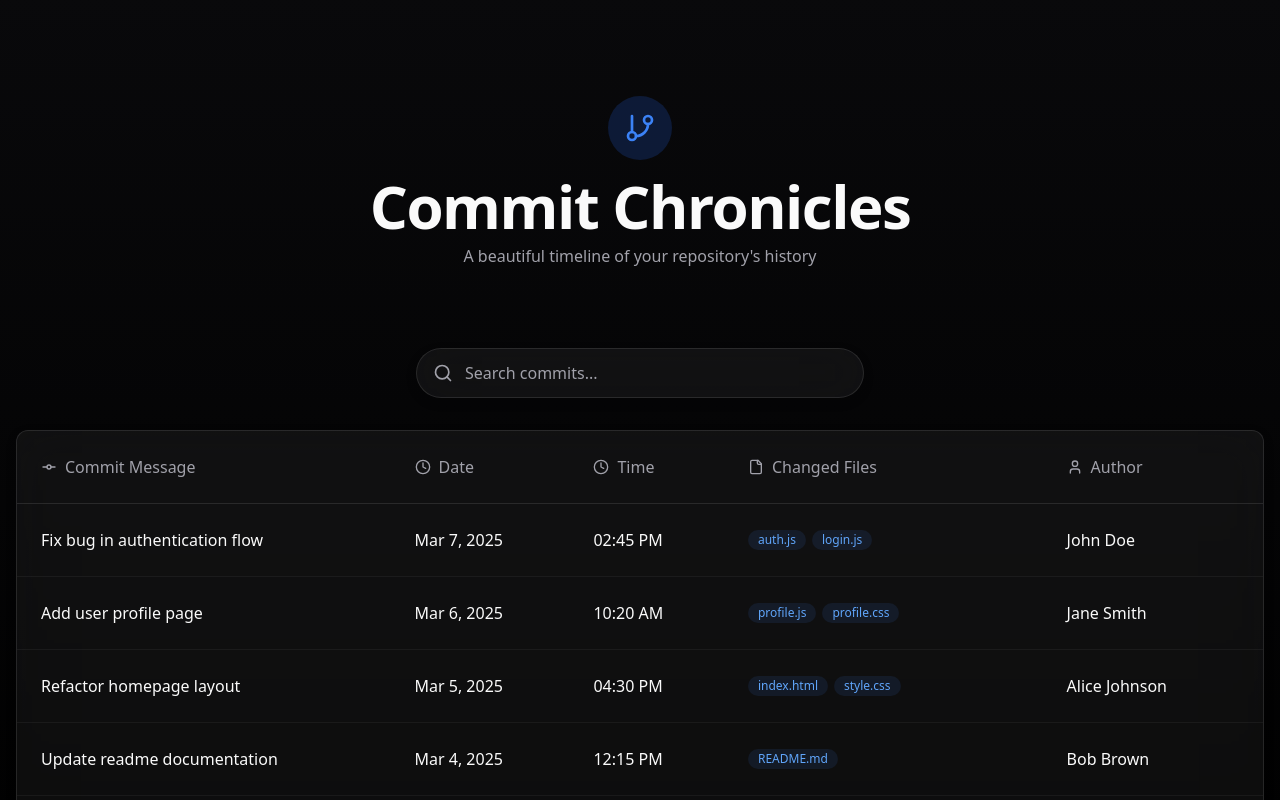
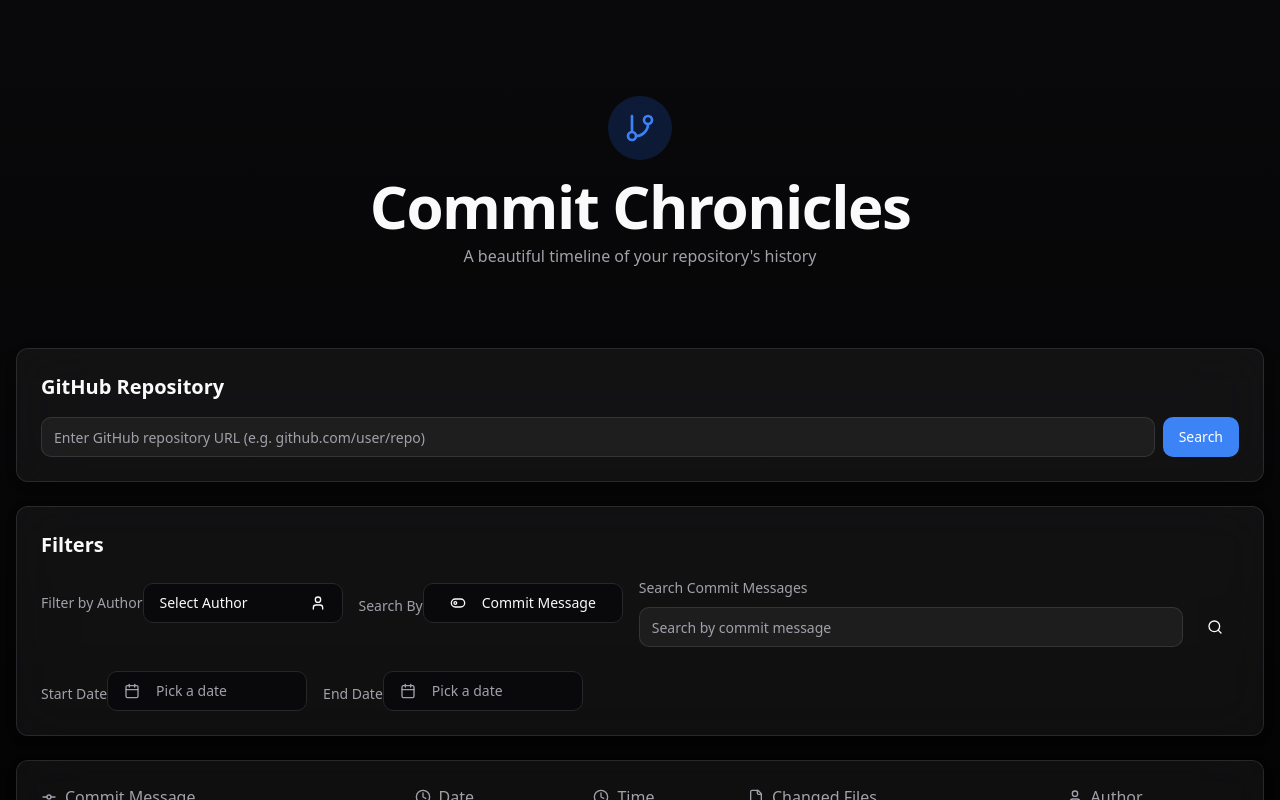
Before and after one commit to Kunj05/commit-chronicles, a React (Vite) app: page / in a window 1280 px wide. Shown: the top 800 px of the page. Built offline with nearby package versions, Linux system fonts and the light colour scheme.

Commit message:
Implement repository search and filters
This commit implements repository search functionality with filters for author, filename/commit message, and date range.

```diff
--- a/src/components/CommitTable.tsx
+++ b/src/components/CommitTable.tsx
@@ -1,7 +1,14 @@
 
-import React from 'react';
+import React, { useState } from 'react';
 import { Commit } from '../types';
-import { GitCommit, Clock, File, User } from 'lucide-react';
+import { GitCommit, Clock, File, User, Calendar, Search, ToggleLeft, ToggleRight } from 'lucide-react';
+import { Button } from './ui/button';
+import { Input } from './ui/input';
+import { Popover, PopoverContent, PopoverTrigger } from './ui/popover';
+import { Calendar as CalendarComponent } from './ui/calendar';
+import { format } from 'date-fns';
+import { cn } from '@/lib/utils';
+import { DropdownMenu, DropdownMenuContent, DropdownMenuItem, DropdownMenuTrigger } from './ui/dropdown-menu';
 
 interface CommitTableProps {
   commits: Commit[];
@@ -10,6 +17,22 @@ interface CommitTableProps {
 }
 
 const CommitTable: React.FC<CommitTableProps> = ({ commits, loading, error }) => {
+  const [repoUrl, setRepoUrl] = useState<string>('');
+  const [searchQuery, setSearchQuery] = useState<string>('');
+  const [selectedAuthor, setSelectedAuthor] = useState<string>('');
+  const [searchByMessage, setSearchByMessage] = useState<boolean>(true);
+  const [startDate, setStartDate] = useState<Date | undefined>(undefined);
+  const [endDate, setEndDate] = useState<Date | undefined>(undefined);
+
+  // Get unique authors for dropdown
+  const authors = Array.from(new Set(commits.map(commit => commit.commit.author.name)));
+
+  // Handle search button click
+  const handleSearch = () => {
+    // In a real app, this would fetch from GitHub API
+    console.log("Searching repository:", repoUrl);
+  };
+
   // Loading state with glass-morphism effect
   if (loading) {
     return (
@@ -44,8 +67,149 @@ const CommitTable: React.FC<CommitTableProps> = ({ commits, loading, error }) =>
     );
   }
 
-  // Render commits with glass-morphism styling
   return (
+    <div className="space-y-6 animate-fade-in-up" style={{ animationDelay: '0.2s' }}>
+      {/* GitHub Repository Input */}
+      <div className="glass-morphism rounded-xl p-6 space-y-4">
+        <h2 className="text-xl font-semibold mb-2">GitHub Repository</h2>
+        <div className="flex space-x-2">
+          <Input
+            value={repoUrl}
+            onChange={(e) => setRepoUrl(e.target.value)}
+            placeholder="Enter GitHub repository URL (e.g. github.com/user/repo)"
+            className="bg-white/5 border-white/10"
+          />
+          <Button onClick={handleSearch}>Search</Button>
+        </div>
+      </div>
+
+      {/* Filters Section */}
+      <div className="glass-morphism rounded-xl p-6 space-y-4">
+        <h2 className="text-xl font-semibold mb-2">Filters</h2>
+        <div className="flex flex-wrap gap-4">
+          {/* Author Dropdown */}
+          <div className="space-y-2">
+            <label className="text-sm text-muted-foreground">Filter by Author</label>
+            <DropdownMenu>
+              <DropdownMenuTrigger asChild>
+                <Button variant="outline" className="w-[200px] justify-between">
+                  {selectedAuthor || "Select Author"}
+                  <User className="ml-2 h-4 w-4" />
+                </Button>
+              </DropdownMenuTrigger>
+              <DropdownMenuContent className="w-[200px] bg-background/95 backdrop-blur-sm border-white/10">
+                <DropdownMenuItem onClick={() => setSelectedAuthor('')}>
+                  All Authors
+                </DropdownMenuItem>
+                {authors.map(author => (
+                  <DropdownMenuItem key={author} onClick={() => setSelectedAuthor(author)}>
+                    {author}
+                  </DropdownMenuItem>
+                ))}
+              </DropdownMenuContent>
+            </DropdownMenu>
+          </div>
+
+          {/* Search Toggle */}
+          <div className="space-y-2">
+            <label className="text-sm text-muted-foreground">Search By</label>
+            <Button
+              variant="outline"
+              className="w-[200px]"
+              onClick={() => setSearchByMessage(!searchByMessage)}
+            >
+              {searchByMessage ? (
+                <>
+                  <ToggleLeft className="mr-2 h-4 w-4" />
+                  Commit Message
+                </>
+              ) : (
+                <>
+                  <ToggleRight className="mr-2 h-4 w-4" />
+                  File Name
+                </>
+              )}
+            </Button>
+          </div>
+
+          {/* Search Input */}
+          <div className="space-y-2 flex-grow">
+            <label className="text-sm text-muted-foreground">
+              Search {searchByMessage ? "Commit Messages" : "File Names"}
+            </label>
+            <div className="flex">
+              <Input
+                value={searchQuery}
+                onChange={(e) => setSearchQuery(e.target.value)}
+                placeholder={`Search by ${searchByMessage ? "commit message" : "file name"}`}
+                className="bg-white/5 border-white/10"
+              />
+              <Button variant="ghost" className="ml-2">
+                <Search className="h-4 w-4" />
+              </Button>
+            </div>
+          </div>
+        </div>
+
+        {/* Date Range Pickers */}
+        <div className="flex flex-wrap gap-4 mt-4">
+          <div className="space-y-2">
+            <label className="text-sm text-muted-foreground">Start Date</label>
+            <Popover>
+              <PopoverTrigger asChild>
+                <Button
+                  variant="outline"
+                  className={cn(
+                    "w-[200px] justify-start text-left",
+                    !startDate && "text-muted-foreground"
+                  )}
+                >
+                  <Calendar className="mr-2 h-4 w-4" />
+                  {startDate ? format(startDate, "PPP") : <span>Pick a date</span>}
+                </Button>
+              </PopoverTrigger>
+              <PopoverContent className="w-auto p-0 bg-background/95 backdrop-blur-sm border-white/10" align="start">
+                <CalendarComponent
+                  mode="single"
+                  selected={startDate}
+                  onSelect={setStartDate}
+                  initialFocus
+                  className="p-3 pointer-events-auto"
+                />
+              </PopoverContent>
+            </Popover>
+          </div>
+
+          <div className="space-y-2">
+            <label className="text-sm text-muted-foreground">End Date</label>
+            <Popover>
+              <PopoverTrigger asChild>
+                <Button
+                  variant="outline"
+                  className={cn(
+                    "w-[200px] justify-start text-left",
+                    !endDate && "text-muted-foreground"
+                  )}
+                >
+                  <Calendar className="mr-2 h-4 w-4" />
+                  {endDate ? format(endDate, "PPP") : <span>Pick a date</span>}
+                </Button>
+              </PopoverTrigger>
+              <PopoverContent className="w-auto p-0 bg-background/95 backdrop-blur-sm border-white/10" align="start">
+                <CalendarComponent
+                  mode="single"
+                  selected={endDate}
+                  onSelect={setEndDate}
+                  initialFocus
+                  className="p-3 pointer-events-auto"
+                />
+              </PopoverContent>
+            </Popover>
+          </div>
+        </div>
+      </div>
+
+      {/* Commit Table */}
       <div className="overflow-hidden rounded-xl glass-morphism animate-fade-in-up" style={{ animationDelay: '0.4s' }}>
         <div className="overflow-x-auto">
           <table className="w-full">
@@ -141,6 +305,7 @@ const CommitTable: React.FC<CommitTableProps> = ({ commits, loading, error }) =>
           </table>
         </div>
       </div>
+    </div>
   );
 };
 
--- a/src/pages/Index.tsx
+++ b/src/pages/Index.tsx
@@ -1,7 +1,6 @@
 
 import React, { useState, useEffect } from 'react';
 import Header from '../components/Header';
-import SearchBar from '../components/SearchBar';
 import CommitTable from '../components/CommitTable';
 import dummyCommits from '../data/dummyCommits';
 import { Commit } from '../types';
@@ -10,7 +9,6 @@ const Index = () => {
   const [commits, setCommits] = useState<Commit[]>([]);
   const [loading, setLoading] = useState(true);
   const [error, setError] = useState<string | null>(null);
-  const [searchQuery, setSearchQuery] = useState('');
 
   // Simulate loading data
   useEffect(() => {
@@ -27,32 +25,14 @@ const Index = () => {
     return () => clearTimeout(timer);
   }, []);
 
-  // Filter commits based on search query
-  const filteredCommits = commits.filter(commit => {
-    const searchLower = searchQuery.toLowerCase();
-    return (
-      commit.commit.message.toLowerCase().includes(searchLower) ||
-      commit.commit.author.name.toLowerCase().includes(searchLower) ||
-      commit.sha.toLowerCase().includes(searchLower) ||
-      (commit.files || []).some(file =>
-        file.filename.toLowerCase().includes(searchLower)
-      )
-    );
-  });
-
   return (
     <div className="min-h-screen bg-gradient-to-b from-background to-black">
       <div className="container px-4 py-12 mx-auto max-w-7xl">
         <Header />
 
         <div className="mt-8">
-          <SearchBar
-            searchQuery={searchQuery}
-            setSearchQuery={setSearchQuery}
-          />
-
           <CommitTable
-            commits={filteredCommits}
+            commits={commits}
             loading={loading}
             error={error}
           />
```
Lines whose indentation alone changed are shown as unchanged.
